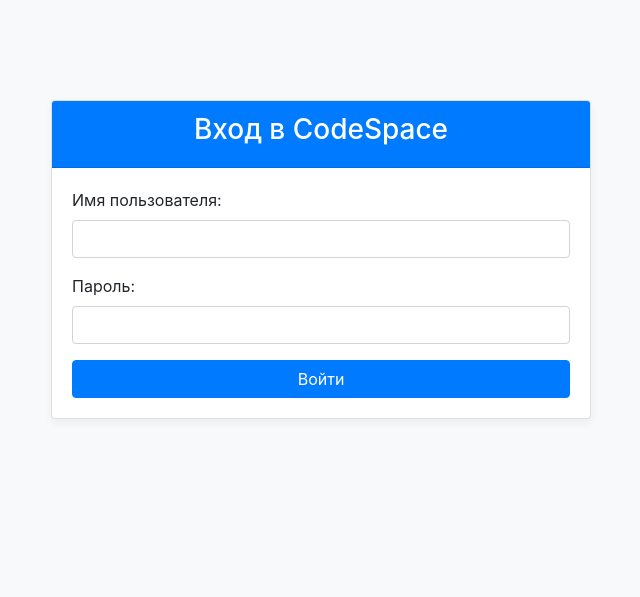
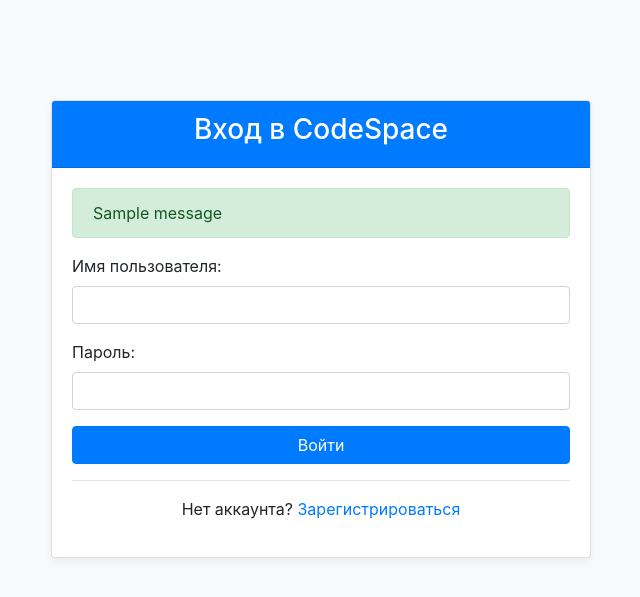
Before and after one commit to taras-bel/testing_codespace, a Flask app: page /login in a window 1280 px wide. Shown: the top 597 px of the page, without its empty margins (319-959 px from the left). Run offline with Flask 3, Linux system fonts and the light colour scheme; tables that the repository leaves empty hold one stand-in row (values such as "Sample post"); one stand-in notice (Sample message) is shown; some libraries are stand-ins or nearby versions.

Commit message:
Update login.html

```diff
--- a/templates/login.html
+++ b/templates/login.html
@@ -26,11 +26,15 @@
                         <h3>Вход в CodeSpace</h3>
                     </div>
                     <div class="card-body">
-                        {% if error %}
-                        <div class="alert alert-danger" role="alert">
-                            {{ error }}
-                        </div>
+                        {% with messages = get_flashed_messages(with_categories=true) %}
+                        {% if messages %}
+                            {% for category, message in messages %}
+                            <div class="alert alert-{{ category }}" role="alert">
+                                {{ message }}
+                            </div>
+                            {% endfor %}
                         {% endif %}
+                        {% endwith %}
                         <form method="POST">
                             <div class="form-group">
                                 <label for="username">Имя пользователя:</label>
@@ -42,6 +46,8 @@
                             </div>
                             <button type="submit" class="btn btn-primary btn-block">Войти</button>
                         </form>
+                        <hr>
+                        <p class="text-center">Нет аккаунта? <a href="{{ url_for('register') }}">Зарегистрироваться</a></p>
                     </div>
                 </div>
             </div>
```
